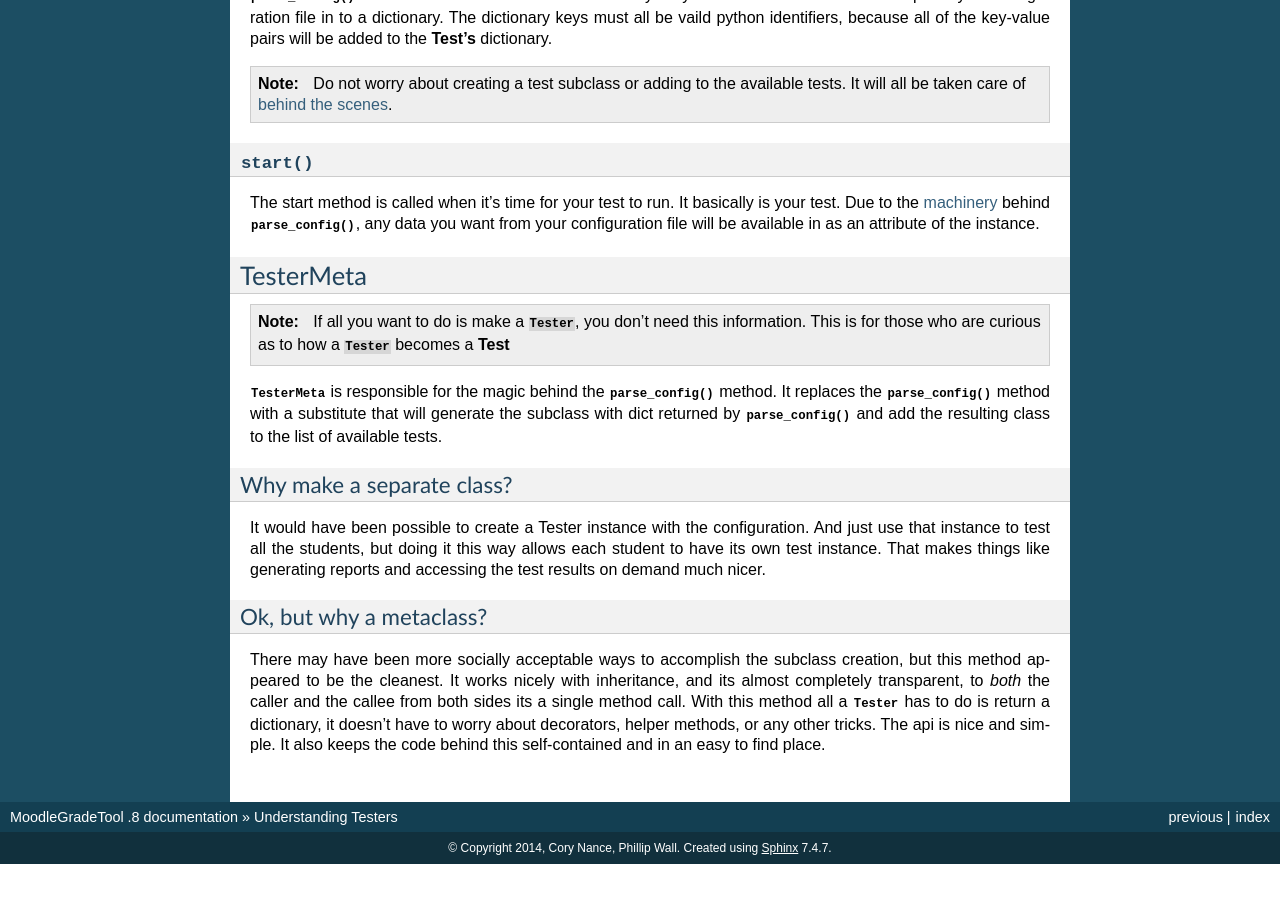
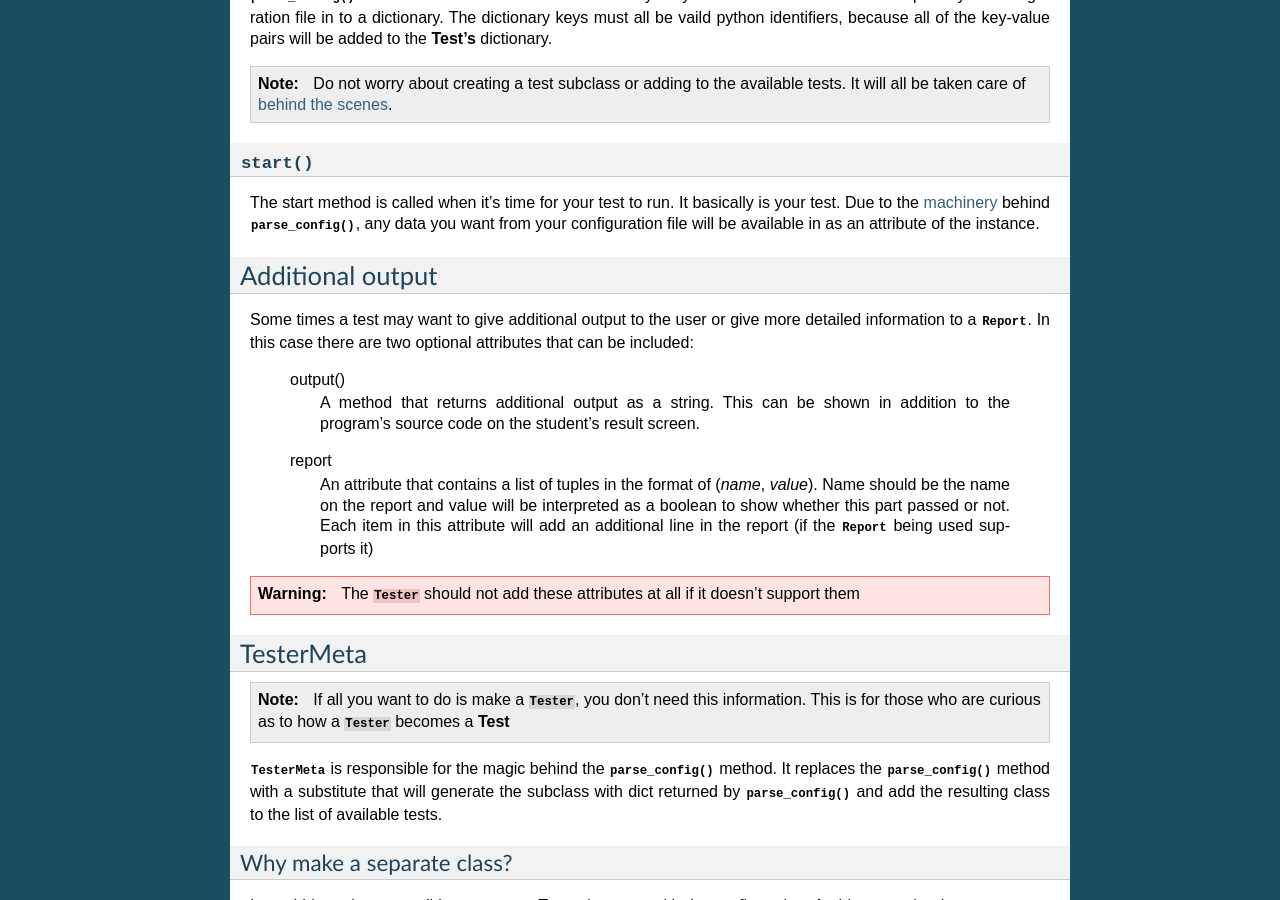
Before and after one commit to canance/MoodleGradeTool, a Sphinx documentation site: the page built from docs/source/testers.rst, in a window 1280 px wide and 900 px high, scrolled down 796 px. Built offline with Sphinx 7.4.7, drawn with Linux system fonts in a browser that asks for light colours; pages that are not in the unit, such as notebooks, are missing from menus; before the commit the page ends 1660 px from its top, so only the background shows below that.

Commit message:
Updated the 'Understanding Testers' page

```diff
--- a/docs/source/testers.rst
+++ b/docs/source/testers.rst
@@ -64,6 +64,23 @@ be added to the **Test's** dictionary.
 The start method is called when it's time for your test to run. It basically is your test. Due to the :ref:`machinery<testermeta-ex>` behind
 |parse|, any data you want from your configuration file will be available in as an attribute of the instance.
 
+Additional output
++++++++++++++++++
+
+Some times a test may want to give additional output to the user or give more detailed information to a
+:py:class:`~moodlegradetool.reporting.Report`. In this case there are two optional attributes that can be included:
+
+    output()
+        A method that returns additional output as a string. This can be shown in addition to the program's source code
+        on the student's result screen.
+
+    report
+        An attribute that contains a list of tuples in the format of (*name*, *value*). Name should be the name on the
+        report and value will be interpreted as a boolean to show whether this part passed or not. Each item in this
+        attribute will add an additional line in the report (if the :py:class:`~moodlegradetool.reporting.Report` being
+        used supports it)
+
+.. warning:: The |Tester| should not add these attributes at all if it doesn't support them
 
 .. _testermeta-ex:
 
```
